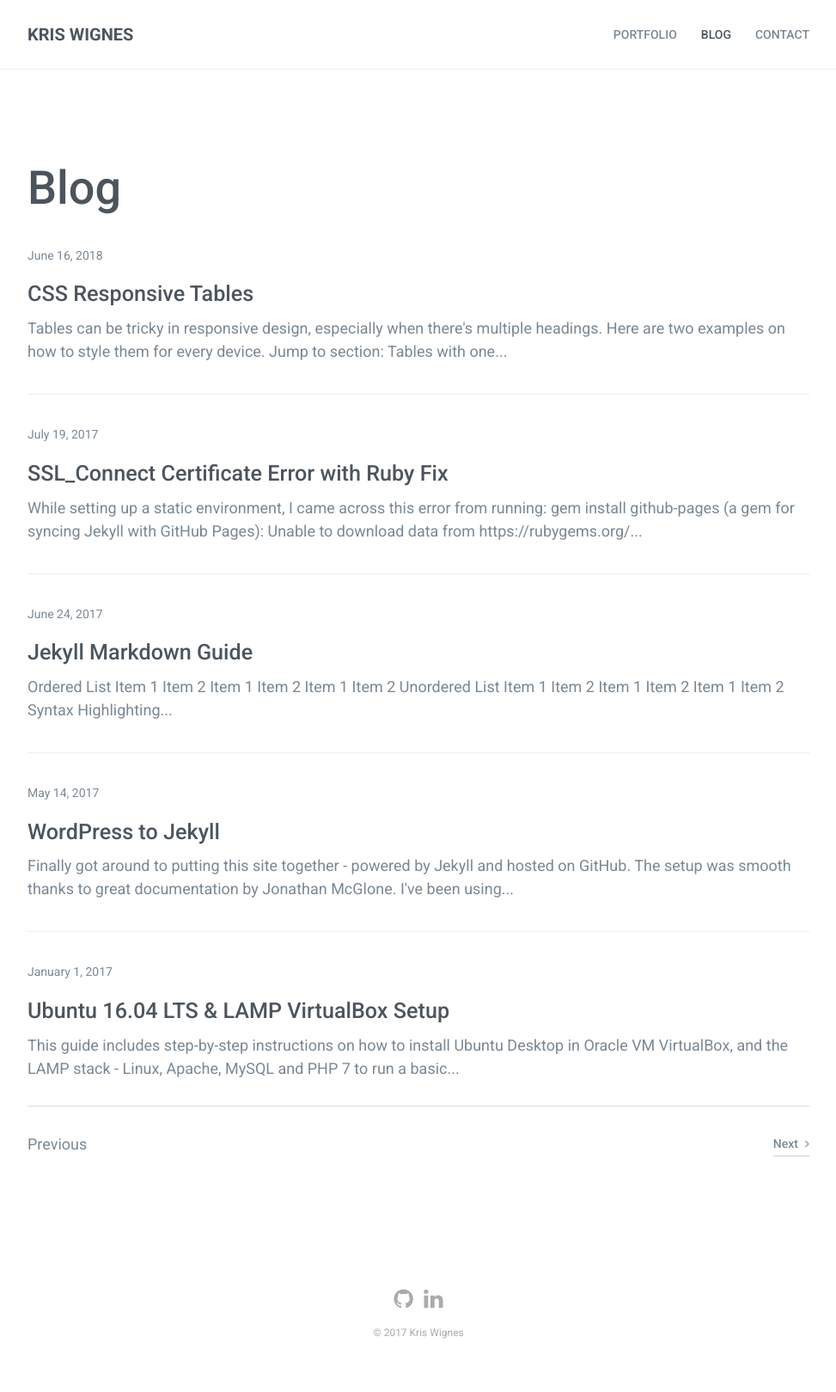
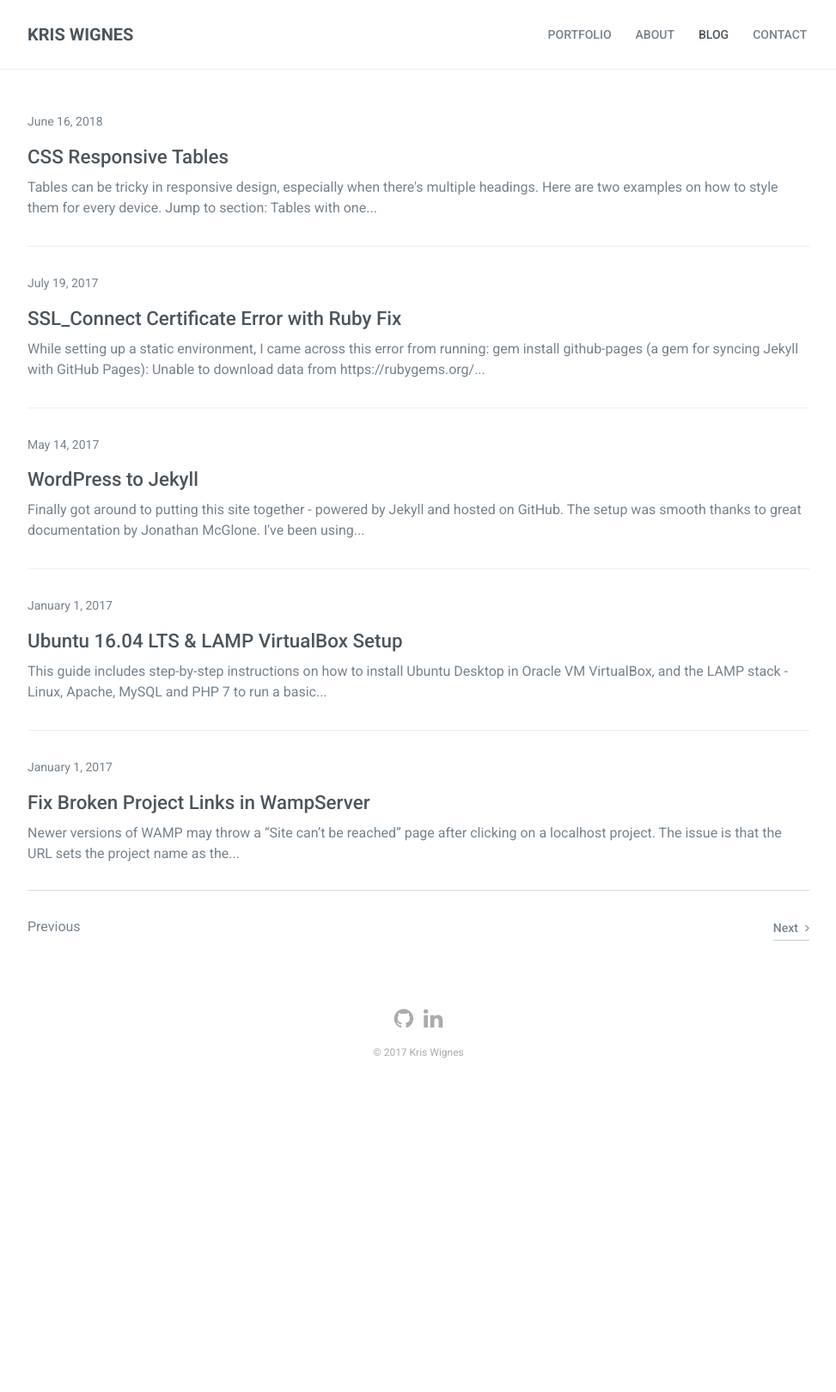
Before and after one commit to kwignes/kwignes.github.io, a Jekyll site: the page built from blog/index.html, in a window 1280 px wide. Shown: the whole page at 86% size, without its empty margins (153-1126 px from the left). Built offline with Jekyll 4.4.1, drawn with Linux system fonts in a browser that asks for light colours; nearby versions of some CDN libraries; the list of posts is cut into pages by our own code; after the commit the page ends 1293 px from its top, so only the background shows below that.

````diff
--- a/_layouts/default.html
+++ b/_layouts/default.html
@@ -28,6 +28,7 @@
         <nav class="nav-collapse">
         <ul>
       <li class="menu-item active"><a href="/" {% if page.url == "/" %}class="active"{% endif %}>Portfolio</a></li>
+      <li class="menu-item"><a href="/about/" {{ site.url }}/about" {% if page.url == "/about/" %}class="active"{% endif %}>About</a></li>
       <li class="menu-item"><a href="/blog/" {{ site.url }}/posts" {% if page.url == "/blog/" %}class="active"{% endif %}>Blog</a></li>
       <li class="menu-item"><a href="/contact/" {{ site.url }}/contact" {% if page.url == "/contact/" %}class="active"{% endif %}>Contact</a></li>
         </ul>
--- a/_posts/2017-06-24-markdown-guide.md
+++ /dev/null
@@ -1,83 +0,0 @@
----
-layout: post
-title: "Jekyll Markdown Guide"
-categories: [Jekyll]
-tags:
-- Jekyll
----
-
-### Ordered List
-
-1. Item 1
-2. Item 2
-	2. Item 1
-	1. Item 2
-		2. Item 1
-		1. Item 2
-
-### Unordered List
-
-* Item 1
-* Item 2
-	* Item 1
-	* Item 2
-		* Item 1
-		* Item 2
-
-
-### Syntax Highlighting
-
-Inline `code` uses `back-ticks`.
-
-```
-<!--Blocks of code uses three back-ticks.-->
-<!DOCTYPE html>
-<html>
-<body>
-	<h1>Hello</h1>
-</body>
-</html>
-```
-
-Highlight code by wrapping it with `highlight javascript` and `endhighlight`, and replace `javascript` with the code that you are highlighting.
-
-#### JavaScript highlighted code
-{% highlight javascript %}
-var x;
-x = 6;
-document.getElementById("demo").innerHTML = x;
-{% endhighlight %}
-
-
-### Links
-
-`[Link to Google](https://www.google.com)`
-
-[Link to Google](https://www.google.com)
-
-`[Link to Google with title](https://www.google.com "Google")`
-
-[Link to Google with title](https://www.google.com "Google")
-
-
-### Images
-
-`![Wave](../img/wave.jpeg "Wave Surf")`
-
-![Wave](../img/wave.jpeg "Wave Surf")
-
-
-# H1
-## H2
-### H3
-#### H4
-##### H5
-###### H6
-
-<hr>
-
-### Some text with a `<hr>` tag (thin grey line) above it
-
-Lorem Ipsum is simply dummy text of the printing and typesetting industry. Lorem Ipsum has been the industry's standard dummy text ever since the 1500s, when an unknown printer took a galley of type and scrambled it to make a type specimen book. It has survived not only five centuries, but also the leap into electronic typesetting, remaining essentially unchanged. It was popularised in the 1960s with the release of Letraset sheets containing Lorem Ipsum passages, and more recently with desktop publishing software like Aldus PageMaker including versions of Lorem Ipsum
-
-Lorem Ipsum is simply dummy text of the printing and typesetting industry. Lorem Ipsum has been the industry's standard dummy text ever since the 1500s, when an unknown printer took a galley of type and scrambled it to make a type specimen book. It has survived not only five centuries, but also the leap into electronic typesetting, remaining essentially unchanged. It was popularised in the 1960s with the release of Letraset sheets containing Lorem Ipsum passages, and more recently with desktop publishing software like Aldus PageMaker including versions of Lorem Ipsum
--- a/blog/index.html
+++ b/blog/index.html
@@ -5,7 +5,6 @@ title: Blog
 
 
 <section class="blog">
-  <h1>Blog</h1>
 <ul>
   <!-- This loops through the paginated posts -->
   {% for post in paginator.posts %}
--- a/style.scss
+++ b/style.scss
@@ -1,7 +1,7 @@
 ---
 ---
 
-$primary: #7a8894;
+$primary: #76828e;
 $heading: rgba( 45, 55, 65, .85 );
 $link: #408FEC;
 $font_family_1: 'Roboto', sans-serif;
@@ -22,7 +22,7 @@ body {
 html {
   font-family: $font_family_1;
   line-height: 1.5;
-  font-size: 18px;
+  font-size: 16px;
   min-height: 100%;
   text-rendering: optimizeLegibility;
 }
@@ -31,13 +31,6 @@ body {
   -webkit-text-size-adjust: 100%;
       -ms-text-size-adjust: 100%;
 }
-
-
-h1 {
-  color: #aaa;
-}
-
-
 
 a {
   color: $link;
@@ -150,21 +143,11 @@ h1, h2, h3, h4, h5, h6 {
 }
 
 h1 {
-  font-size: 54px;
-  padding-top: 100px;
+  font-size: 34px;
+  padding-top: 50px;
   color: $heading;
   margin: 0 0 10px;
   line-height: 1.4;
-}
-
-@media (max-width: 930px) {
-  h1 {
-    padding-top: 50px;
-  }
-  }
-
-#h1{
-  padding-top: 0;
 }
 
 header {
@@ -192,7 +175,7 @@ header {
 .intro {
   clear: both;
   margin: 0 auto;
-  padding: 100px 25px 100px;
+  padding: 6% 25px;
   img {
     border-radius: 100%;
     margin-bottom: 20px;
@@ -238,7 +221,7 @@ header {
 
 .container {
   margin: 0 auto;
-  padding: 0 25px 70px;
+  padding: 0 25px 0;
   max-width: 960px;
 }
 
@@ -773,9 +756,7 @@ th {
 
 
 .blog {
-  h1 {
-  padding: 100px 0 20px;
-  }
+  padding: 50px 0 0;
   h2 {
     margin: .667em 0 .333em;
     font-size: 1.4em;
````
Also changed, not shown: about.html (added, +16 -0 lines).
